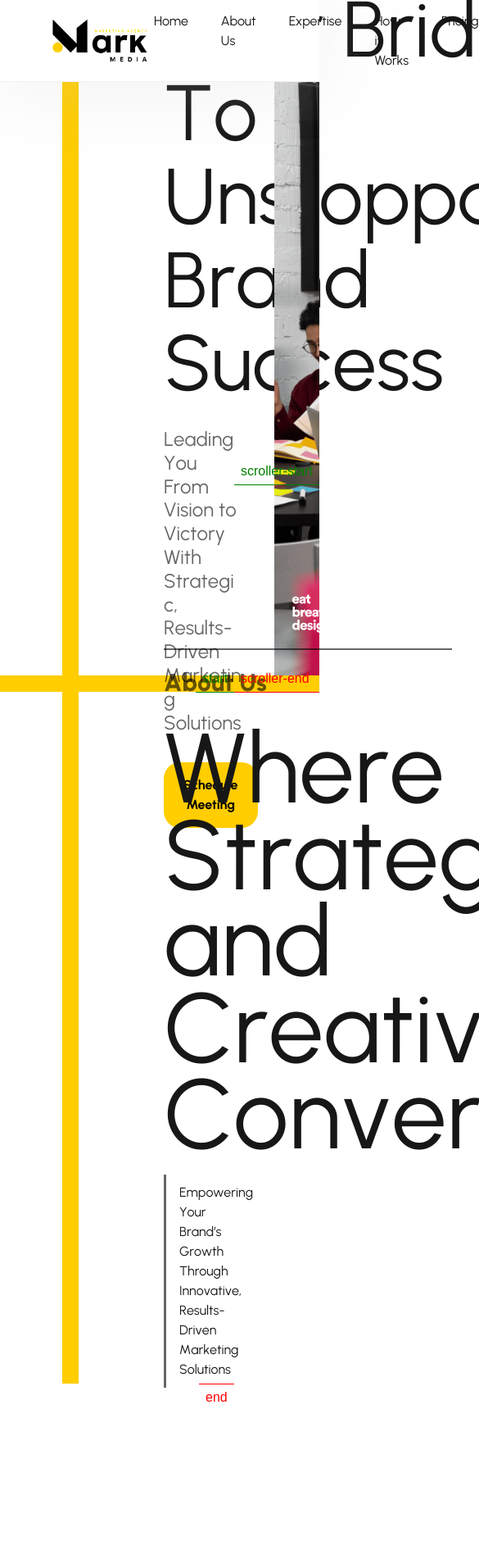
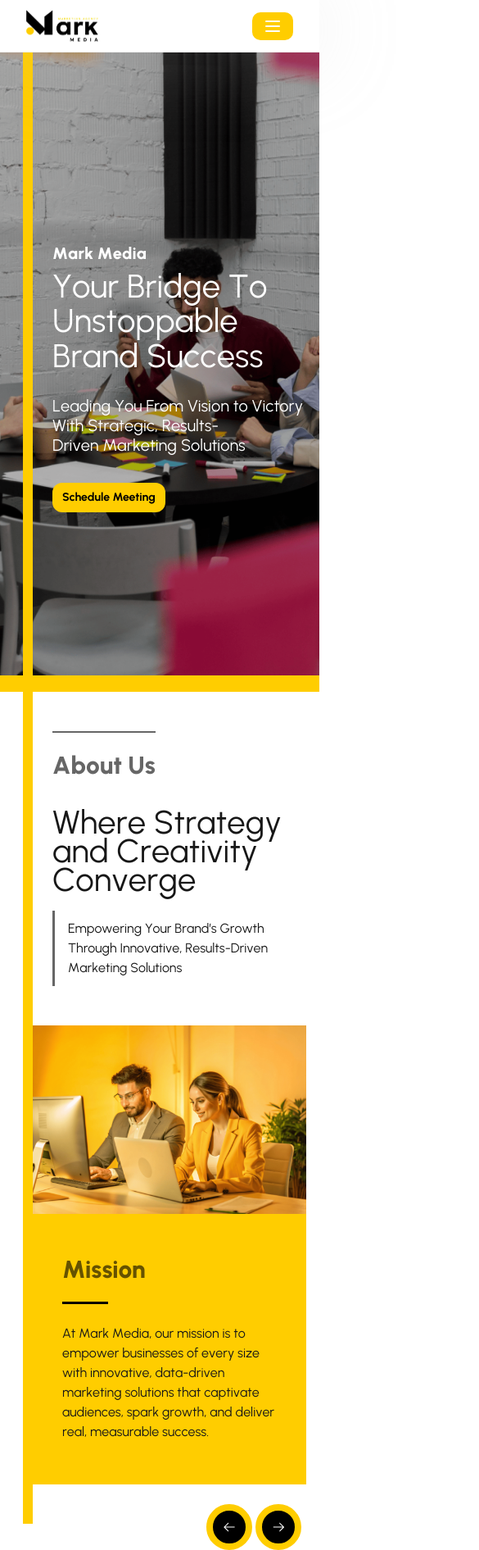
Before and after one commit to abdulfattahaud/mark-media, a Next.js app: page / in a window 390 px wide. Shown: the top 1891 px of the page at 82% size, 585 px wide, since content can reach past the window. Before the commit the page ends 1721 px from the top, so only its background shows below. Built offline with nearby package versions, Linux system fonts and the light colour scheme.

Commit message:
Main, About responsive

```diff
--- a/src/app/globals.css
+++ b/src/app/globals.css
@@ -31,6 +31,7 @@ body {
   top: 0;
   transform-origin: top;
   transform: scaleY(0);
+  @apply left-[1.75rem] w-[.75rem] md:left-[4.75rem] md:w-[1.25rem];
 }
 
 h1,
--- a/src/components/sections/About.tsx
+++ b/src/components/sections/About.tsx
@@ -36,7 +36,7 @@ export const About = () => {
       trigger: "#about",
       start: "top 70%",
       end: "bottom bottom",
-      markers: true,
+      markers: false,
       animation: tl,
     });
 
@@ -93,13 +93,15 @@ export const About = () => {
     };
   }, []);
   return (
-    <div id='about' className='relative h-screen'>
-      <div className='flex h-full flex-col items-start justify-center gap-12 py-[7.25rem] pl-[12.5rem] pr-[4rem]'>
-        <div className='max-w-[80%]'>
-          <span className='text-grayC hide-first border-t-grayC mb-9 block w-[22rem] border-t-2 pt-6 text-[1.875rem] font-extrabold leading-[1.06]'>
+    <div id='about' className='relative min-h-screen md:h-screen md:min-h-[850px]'>
+      <div className='flex h-full flex-col items-start justify-center gap-12 py-[3rem] pl-[2.5rem] pr-[1rem] sm:py-[7.25rem] sm:pl-[12.5rem]'>
+        <div className='pl-[1.5rem] sm:max-w-[80%] sm:pl-0'>
+          <span className='text-grayC hide-first border-t-grayC mb-9 block w-max border-t-2 pt-6 text-[1.875rem] font-extrabold leading-[1.06] sm:w-[22rem]'>
             About Us
           </span>
-          <h2 className='hide-first mb-5 text-[7.5rem] leading-[.88]'>Where Strategy and Creativity Converge</h2>
+          <h2 className='hide-first mb-5 text-[clamp(2.5rem,-14.6429rem+35.7143vw,7.5rem)] leading-[.88] md:text-[7.5rem]'>
+            Where Strategy and Creativity Converge
+          </h2>
           <blockquote className='hide-first'>
             Empowering Your Brand’s Growth Through Innovative, Results-Driven Marketing Solutions
           </blockquote>
--- a/src/components/sections/Header.tsx
+++ b/src/components/sections/Header.tsx
@@ -3,13 +3,19 @@ import Image from "next/image";
 export const Header = () => {
   return (
     <div
-      className='fixed left-0 top-0 z-[100] flex h-[6.25rem] w-full items-center justify-between gap-2 border-b border-[#BABABA33] bg-white px-16 py-4'
+      className='fixed left-0 top-0 z-[100] flex h-[4rem] w-full items-center justify-between gap-2 border-b border-[#BABABA33] bg-white px-8 py-4 sm:h-[6.25rem] md:px-16'
       style={{
         boxShadow: "0px 4px 100px 0px #C3C3C340",
       }}
     >
-      <Image src='/icons/logo.png' width={115} height={60} className='w-[7.25rem]' alt='Media Mark Logo' />
-      <ul className='flex gap-10 text-base'>
+      <Image
+        src='/icons/logo.png'
+        width={115}
+        height={60}
+        className='w-[5.5rem] sm:w-[7.25rem]'
+        alt='Media Mark Logo'
+      />
+      <ul className='hidden gap-10 text-base md:flex'>
         <li>Home</li>
         <li>About Us</li>
         <li>Expertise</li>
@@ -18,8 +24,26 @@ export const Header = () => {
         <li>Testimonial</li>
         <li>Contact Us</li>
       </ul>
-      <button className='bg-primary rounded-[1.25rem] px-6 py-4 text-base font-bold text-black'>
+      <button className='bg-primary hidden rounded-[.75rem] px-3 py-2 text-sm font-bold text-black sm:block md:rounded-[1.25rem] md:px-6 md:py-4 md:text-base'>
         Schedule Meeting
+      </button>
+      <button className='bg-primary rounded-[10px] px-4 py-2.5'>
+        <svg
+          className='h-3.5 w-[1.125rem]'
+          width='18'
+          height='14'
+          viewBox='0 0 18 14'
+          fill='none'
+          xmlns='http://www.w3.org/2000/svg'
+        >
+          <path
+            d='M1 7H17M1 1H17M1 13H17'
+            stroke='white'
+            strokeWidth='2'
+            strokeLinecap='round'
+            strokeLinejoin='round'
+          />
+        </svg>
       </button>
     </div>
   );
--- a/src/components/sections/Main.tsx
+++ b/src/components/sections/Main.tsx
@@ -85,34 +85,37 @@ export const Main = () => {
       );
   }, []);
   return (
-    <div id='main-section' className='border-b-primary relative h-svh border-b-[1.25rem]'>
-      <div className='flex h-full items-center gap-10 pl-[12.5rem] pt-[6.25rem]'>
-        <div className='flex w-1/2 flex-col items-start'>
-          <span className='hide-first text-grayC mb-2 text-[1.875rem] font-extrabold leading-[1.06]'>Mark Media</span>
-          <h1 className='hide-first mb-7 text-[6rem] leading-[1.06]'>
+    <div id='main-section' className='border-b-primary relative h-svh border-b-[1.25rem] md:min-h-[850px]'>
+      <div className='flex h-full flex-col items-center gap-10 pl-[4rem] pt-[6.25rem] sm:flex-row md:pl-[12.5rem]'>
+        <div className='flex h-full w-full flex-col items-start justify-center text-white sm:h-auto sm:w-1/2 sm:justify-start'>
+          <span className='hide-first sm:text-grayC mb-2 text-[1.25rem] font-extrabold leading-[1.06] text-white md:text-[1.875rem]'>
+            Mark Media
+          </span>
+          <h1 className='hide-first mb-7 text-[clamp(2.5rem,-2.6429rem+10.7143vw,4rem)] leading-[1.06] md:text-[6rem]'>
             Your Bridge To Unstoppable
             <br /> Brand Success
           </h1>
-          <p className='text-grayC hide-first mb-[2.125rem] text-[1.5rem] leading-[1.2]'>
+          <p className='sm:text-grayC hide-first mb-[2.125rem] text-[1.25rem] leading-[1.2] text-white md:text-[1.5rem]'>
             Leading You From Vision to Victory With Strategic, Results-
             <br />
             Driven Marketing Solutions
           </p>
-          <button className='bg-primary rounded-[1.25rem] px-6 py-4 text-base font-bold text-black opacity-0'>
+          <button className='bg-primary rounded-[.75rem] px-3 py-2 text-sm font-bold text-black md:rounded-[1.25rem] md:px-6 md:py-4 md:text-base'>
             Schedule Meeting
           </button>
         </div>
-        <div className='relative h-full w-1/2'>
+        <div className='absolute left-0 top-0 z-[-1] h-full w-full sm:relative sm:inset-auto sm:z-auto sm:w-1/2'>
           <Image
             src='/images/hero-main-c.png'
             alt='Main hero image'
-            className='h-full object-cover'
+            className='h-full w-full object-cover'
             width={730}
             height={890}
           />
+          <div className='overlay absolute left-0 top-0 block size-full bg-[#00000048] sm:hidden'></div>
           <Image
             src='/icons/ebd.svg'
-            className='absolute bottom-5 left-5 z-[10] h-[7rem] w-[7.5rem]'
+            className='absolute bottom-5 left-5 z-[10] hidden h-[7rem] w-[7.5rem] sm:block'
             alt='Eat. Breath. Design.'
             width={120}
             height={112}
--- a/src/components/ui/AboutSlider.tsx
+++ b/src/components/ui/AboutSlider.tsx
@@ -51,6 +51,7 @@ export const AboutSlider = () => {
   useEffect(() => {
     if (emblaApi) {
       emblaApi.on("select", (e) => {
+        console.log(e.selectedScrollSnap());
         setActiveSlide(e.selectedScrollSnap());
       });
     }
@@ -115,13 +116,14 @@ export const AboutSlider = () => {
         yPercent: 0,
         duration: 0.8,
         ease: "power2.inOut",
+        delay: 0.1,
       });
 
       gsap.to(slidersDescriptions[activeSlide].querySelectorAll(".word"), {
         yPercent: 0,
         duration: 0.8,
         ease: "power2.inOut",
-        delay: 0.1,
+        delay: 0.2,
         stagger: 0.025,
       });
     });
@@ -130,19 +132,66 @@ export const AboutSlider = () => {
   }, [activeSlide]);
 
   return (
-    <div className='embla' ref={emblaRef}>
+    <div className='relative w-full sm:w-auto'>
+      <div className='embla__actions absolute bottom-[-80px] left-[46%] flex translate-x-1/2 gap-1 sm:bottom-auto sm:left-auto sm:right-0 sm:top-[-4rem]'>
+        <button
+          onClick={() => {
+            emblaApi?.scrollPrev();
+          }}
+          className='border-primary flex size-[3.5rem] items-center justify-center rounded-full border-[.5rem] bg-black'
+        >
+          <svg
+            className='h-3 w-3.5'
+            width='14'
+            height='12'
+            viewBox='0 0 14 12'
+            fill='none'
+            xmlns='http://www.w3.org/2000/svg'
+          >
+            <path
+              fillRule='evenodd'
+              clipRule='evenodd'
+              d='M6.0788 11.2867C5.87678 11.4887 5.5493 11.4887 5.34727 11.2867L0.519154 6.45865C0.422109 6.36167 0.36762 6.23007 0.36762 6.09289C0.36762 5.9557 0.422109 5.8241 0.519154 5.72705L5.34727 0.898932C5.5493 0.696908 5.87678 0.696908 6.0788 0.898932C6.28083 1.10095 6.28083 1.42851 6.0788 1.63053L2.13382 5.57559L13.3001 5.57559C13.5858 5.57559 13.8174 5.8072 13.8174 6.09289C13.8174 6.37857 13.5858 6.61018 13.3001 6.61018L2.13382 6.61018L6.0788 10.5552C6.28083 10.7572 6.28083 11.0847 6.0788 11.2867Z'
+              fill='white'
+            />
+          </svg>
+        </button>
+        <button
+          onClick={() => {
+            emblaApi?.scrollNext();
+          }}
+          className='border-primary flex size-[3.5rem] items-center justify-center rounded-full border-[.5rem] bg-black'
+        >
+          <svg
+            className='h-3 w-3.5'
+            width='14'
+            height='12'
+            viewBox='0 0 14 12'
+            fill='none'
+            xmlns='http://www.w3.org/2000/svg'
+          >
+            <path
+              fillRule='evenodd'
+              clipRule='evenodd'
+              d='M8.29034 0.897605C8.49236 0.69559 8.81984 0.69559 9.02187 0.897605L13.85 5.72568C13.947 5.82265 14.0015 5.95425 14.0015 6.09144C14.0015 6.22863 13.947 6.36023 13.85 6.45727L9.02187 11.2854C8.81984 11.4874 8.49236 11.4874 8.29034 11.2854C8.08831 11.0834 8.08831 10.7558 8.29034 10.5538L12.2353 6.60874L1.06906 6.60874C0.783363 6.60874 0.551758 6.37713 0.551758 6.09144C0.551758 5.80575 0.783363 5.57414 1.06906 5.57414L12.2353 5.57414L8.29034 1.62918C8.08831 1.42716 8.08831 1.09963 8.29034 0.897605Z'
+              fill='white'
+            />
+          </svg>
+        </button>
+      </div>
+      <div className='embla relative w-full sm:w-auto' ref={emblaRef}>
         <div className='embla__container h-full'>
           {slides.map((slides, index) => (
-          <div key={index} className='embla__slide max-h-[31rem]'>
-            <div className='flex h-full'>
+            <div key={index} className='embla__slide max-h-[35rem] sm:max-h-[31rem]'>
+              <div className='flex h-full flex-col sm:flex-row'>
                 <Image
                   src={slides.image.src}
                   alt={slides.image.alt}
                   width={720}
                   height={495}
-                className='max-w-[60%] flex-[1_0_60%] object-cover'
+                  className='object-cover sm:max-w-[60%] sm:flex-[1_0_60%]'
                 />
-              <div className='bg-primary flex flex-col items-start justify-center px-[2.25rem]'>
+                <div className='bg-primary flex h-[24rem] flex-col items-start justify-center px-[2.25rem] sm:h-auto'>
                   <h4 className='select-none text-[1.875rem] font-extrabold leading-[1] text-[#00000099]'>
                     {slides.title}
                   </h4>
@@ -154,5 +203,6 @@ export const AboutSlider = () => {
           ))}
         </div>
       </div>
+    </div>
   );
 };
--- a/tailwind.config.ts
+++ b/tailwind.config.ts
@@ -19,7 +19,7 @@ export default {
       },
       screens: {
         sm: "768px",
-        md: "992px",
+        md: "993px",
         lg: "1200px",
         xl: "1440px",
         xx: "1920px",
```
Lines whose indentation alone changed are shown as unchanged.
